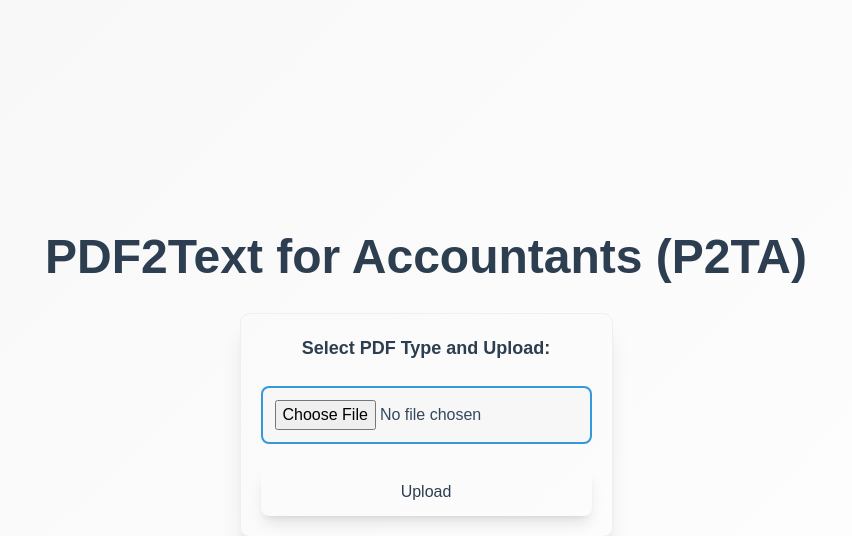
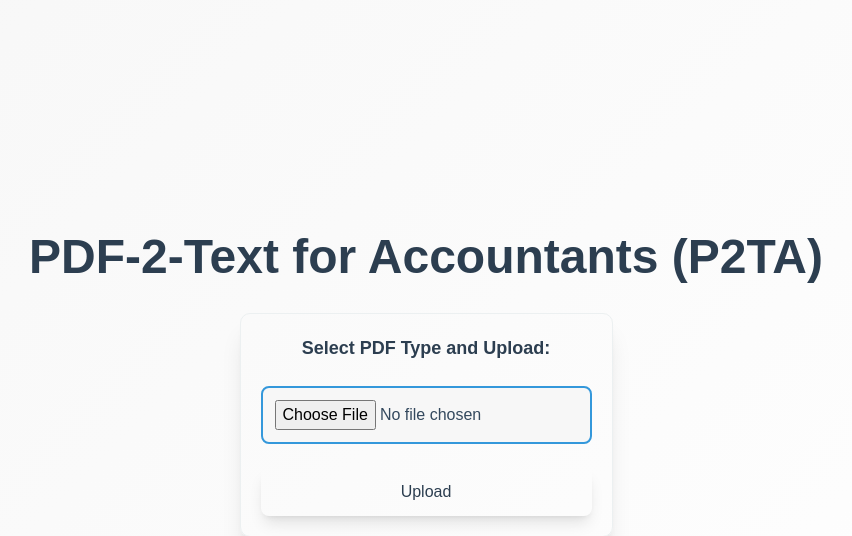
Before and after one commit to benjisho/asc606-pdf-parser, a Flask app: page / in a window 1280 px wide. Shown: the top 536 px of the page, without its empty margins (214-1066 px from the left). Run offline with Flask 2, Linux system fonts and the light colour scheme; some libraries are stand-ins or nearby versions.

Commit message:
PDF-2-Text instead of PDF2Text

```diff
--- a/p2ta-pdf-parser-website/templates/index.html
+++ b/p2ta-pdf-parser-website/templates/index.html
@@ -55,7 +55,7 @@
   <body class="dark">
 
     <div class="bg-background text-primary-foreground min-h-screen flex flex-col items-center justify-center p-6">
-      <h1 class="text-5xl font-extrabold mb-8 text-center text-accent">PDF2Text for Accountants (P2TA)</h1>
+      <h1 class="text-5xl font-extrabold mb-8 text-center text-accent">PDF-2-Text for Accountants (P2TA)</h1>
 
       <!-- Form Section -->
       <form
```
Also changed, not shown: README.md.
